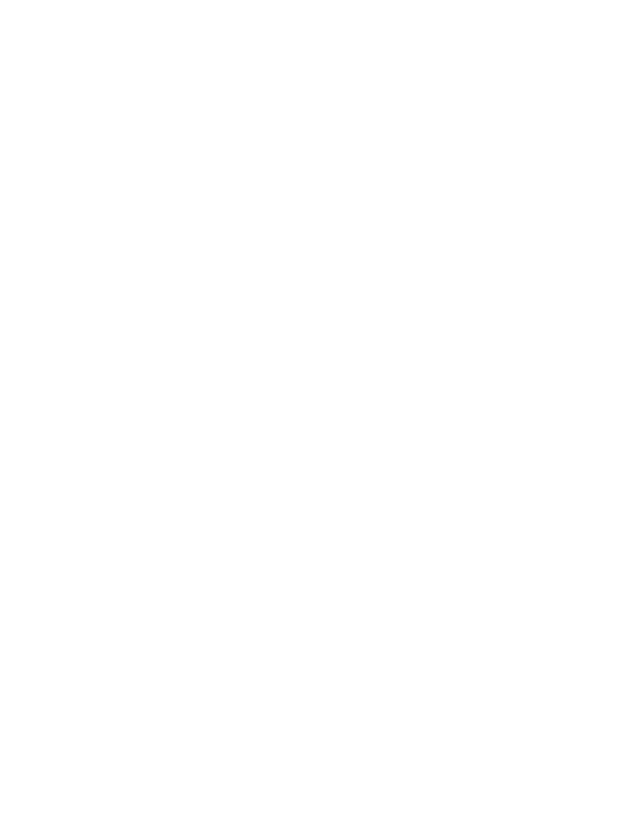
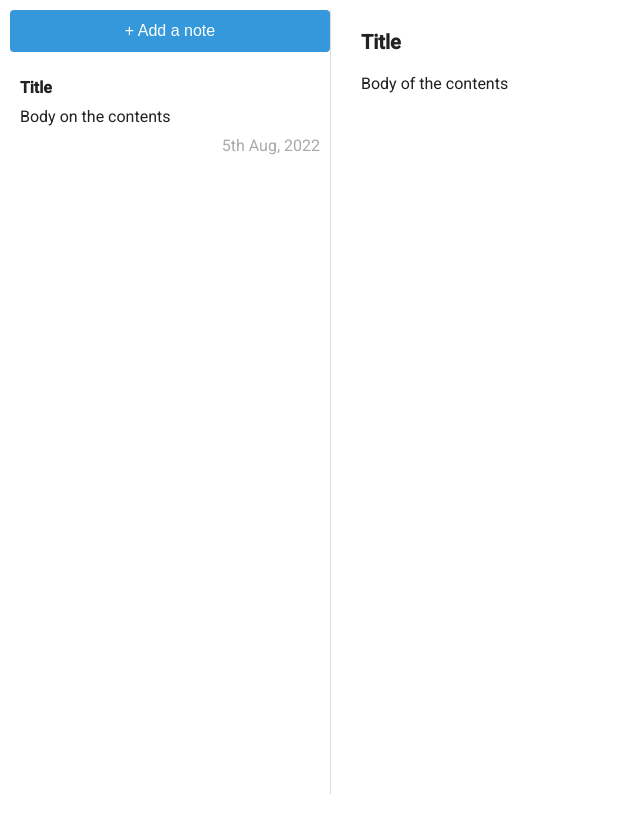
Before and after one commit to itzvinoth/notlify, a Vue app in the folder notlify-front/: page /notes in a window 1280 px wide. Before the commit this address had no page. Shown: the whole page, without its empty margins (0-640 px from the left). Built offline with nearby package versions, Linux system fonts and the light colour scheme.

Commit message:
style: notes page css add

```diff
--- /dev/null
+++ b/notlify-front/src/assets/notes.scss
@@ -0,0 +1,73 @@
+.notes {
+    display: flex;
+    height: 100%;
+}
+
+.notes-sidebar {
+    border-right: 1px solid #ddd;
+    overflow-y: auto;
+    width: 25vw;
+    height: 98vh;
+}
+
+.note-add--btn {
+    border: none;
+    border-radius: 4px;
+    cursor: pointer;
+    font-size: 16px;
+    margin-bottom: 16px;
+    padding: 12px 0;
+    width: 100%;
+    background-color: #3498db;
+    color: #FFF;
+    &:hover {
+        opacity: 0.9;
+    }
+}
+
+.notes-list__item {
+    cursor: pointer;
+}
+
+.notes-list__item--selected {
+    background-color: #eee;
+    font-weight: bold;
+}
+
+.notes-title {
+    padding: 10px;
+    font-size: 16px;
+    font-weight: bold;
+}
+.notes-body {
+    padding: 0 10px;
+}
+.notes-updated {
+    padding: 10px;
+    color: #aaa;
+    text-align: right;
+}
+
+.notes-editor {
+    display: flex;
+    flex-direction: column;
+    padding: 20px 30px;
+    flex-grow: 1;
+}
+
+.notes-editor__title, .notes-editor__body {
+    border: none;
+    outline: none;
+    width: 100%;
+}
+
+.notes-editor__title {
+    font-size: 20px;
+    font-weight: bold;
+}
+
+.notes-editor__body {
+    font-size: 16px;
+    margin-top: 20px;
+    resize: none;
+}
--- a/notlify-front/src/assets/style.scss
+++ b/notlify-front/src/assets/style.scss
@@ -71,6 +71,7 @@ nav a:first-of-type {
 // 	}
 // }
 @import "./kanban";
+@import "./notes";
 @import "./workspace";
 @import "./transition";
 @import "./components/modal";
--- a/notlify-front/src/components/kanban/CardModal.vue
+++ b/notlify-front/src/components/kanban/CardModal.vue
@@ -53,7 +53,24 @@
 						</div>
 						<div class="section" id="notes">
 							<h3 class="title">Notes</h3>
-							<h3>Notes UI should add</h3>
+							<!-- <div class="notes">
+								<div class="notes-sidebar">
+									<button class="note-add--btn">+ Add a note</button>
+									<div class="notes-list">
+										<div class="notes-list__item">
+											<div class="notes-title">Title</div>
+											<div class="notes-body">Body on the contents</div>
+											<div class="notes-updated">5th Aug, 2022</div>
+										</div>
+									</div>
+								</div>
+								<div class="notes-editor">
+									<div class="notes-editor__title">Title</div>
+									<div class="notes-editor__body">
+										Body of the contents
+									</div>
+								</div>
+							</div> -->
 						</div>
 					</tiny-tabs>
 				</template>
--- a/notlify-front/src/components/kanban/Notes.vue
+++ b/notlify-front/src/components/kanban/Notes.vue
@@ -1,18 +1,20 @@
 <template>
 	<div class="notes">
 		<div class="notes-sidebar">
-			<button>Add a note</button>
+			<button class="note-add--btn">+ Add a note</button>
 			<div class="notes-list">
 				<div class="notes-list__item">
 					<div class="notes-title">Title</div>
 					<div class="notes-body">Body on the contents</div>
-					<div class="notes-updated__time">Time</div>
+					<div class="notes-updated">5th Aug, 2022</div>
 				</div>
 			</div>
 		</div>
 		<div class="notes-editor">
-			<div class="notes-title">Title</div>
-			<div class="notes-body">Body of the contents</div>
+			<div class="notes-editor__title">Title</div>
+			<div class="notes-editor__body">
+				Body of the contents
+			</div>
 		</div>
 	</div>
 </template>
--- a/notlify-front/src/router/index.js
+++ b/notlify-front/src/router/index.js
@@ -1,7 +1,7 @@
 import { createRouter, createWebHistory } from "vue-router";
 import HomeView from "../views/HomeView.vue";
 import KanbanView from "../views/KanbanView.vue"
-import Popover from "../components/Popover.vue"
+import NotesView from "../components/kanban/Notes.vue"
 
 const router = createRouter({
 	history: createWebHistory(import.meta.env.BASE_URL),
@@ -17,9 +17,9 @@ const router = createRouter({
 	    component: KanbanView,
 	  },
 	  {
-	    path: "/pop",
-	    name: "Popover",
-	    component: Popover,
+	    path: "/notes",
+	    name: "notes",
+	    component: NotesView,
 	  },
 	  {
 	    path: "/about",
--- a/notlify-front/src/views/HomeView.vue
+++ b/notlify-front/src/views/HomeView.vue
@@ -4,8 +4,10 @@ import WorkSpace from "@/components/WorkSpace.vue";
 
 <template>
 	<main>
-		<div class="display: block;"><a href="/new" target="_blank">New</a></div>
-		<div class="display: block;"><a href="/pop" target="_blank">Pop</a></div>
+		<div class="flex" style="padding: 10px;">
+			<a href="/new">New</a> |
+			<a href="/notes">Notes</a>
+		</div>
 		<WorkSpace />
 	</main>
 </template>
```
